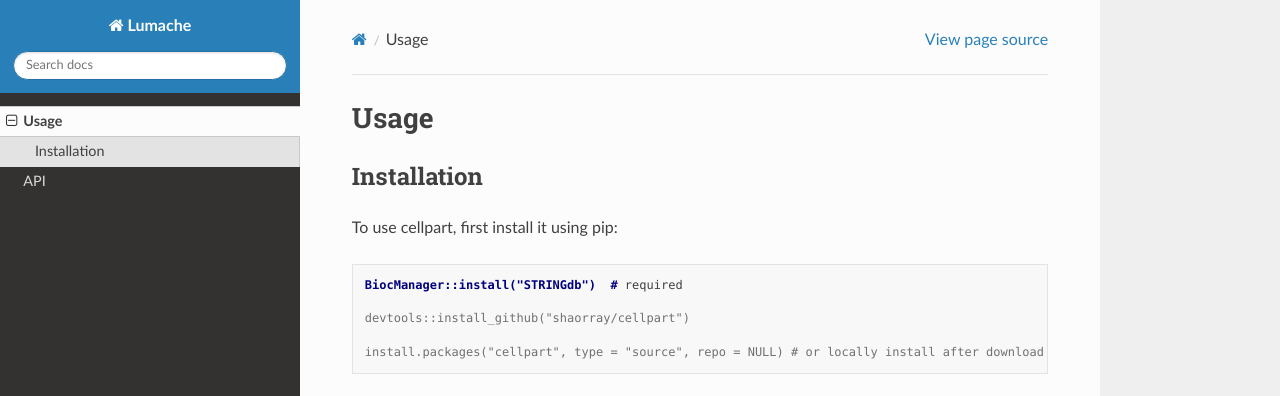
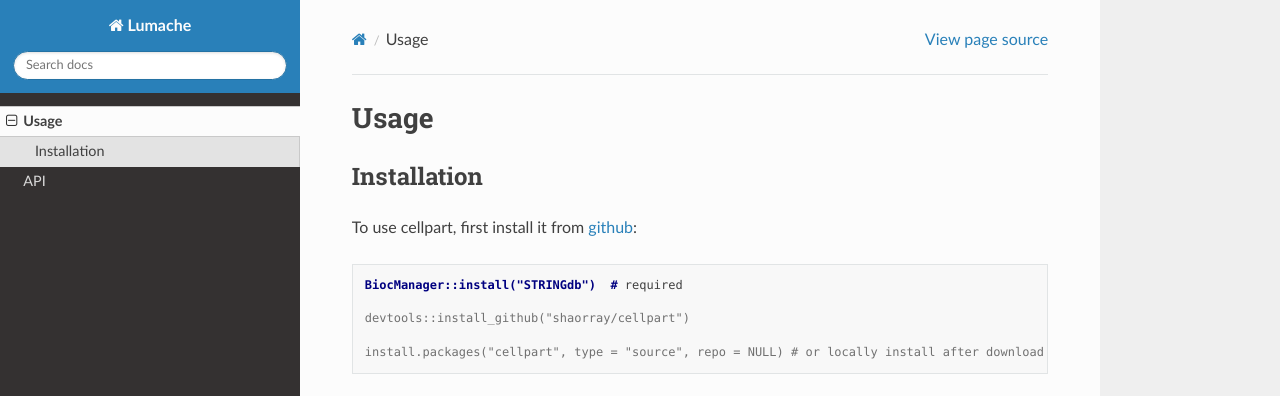
Before and after one commit to shaorray/cellpart_doc, a Sphinx documentation site: the page built from docs/source/usage.rst, in a window 1280 px wide. Shown: the top 396 px of the page. Built offline with Sphinx 7.4.7 and the Read the Docs theme 3.1.0, drawn with Linux system fonts in a browser that asks for light colours.

Commit message:
Update usage.rst

```diff
--- a/docs/source/usage.rst
+++ b/docs/source/usage.rst
@@ -6,7 +6,7 @@ Usage
 Installation
 ------------
 
-To use cellpart, first install it using pip:
+To use cellpart, first install it from `github <https://github.com/shaorray/cellpart>`_:
 
 .. code-block:: console
 
```
